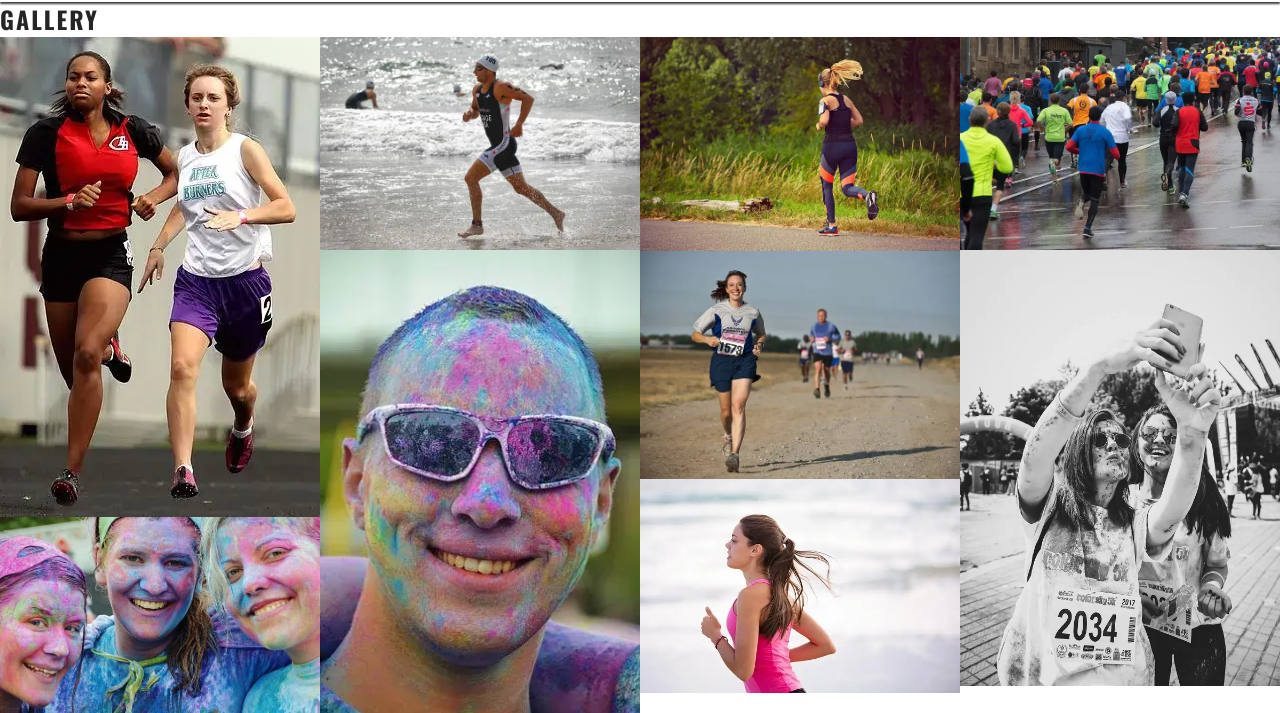
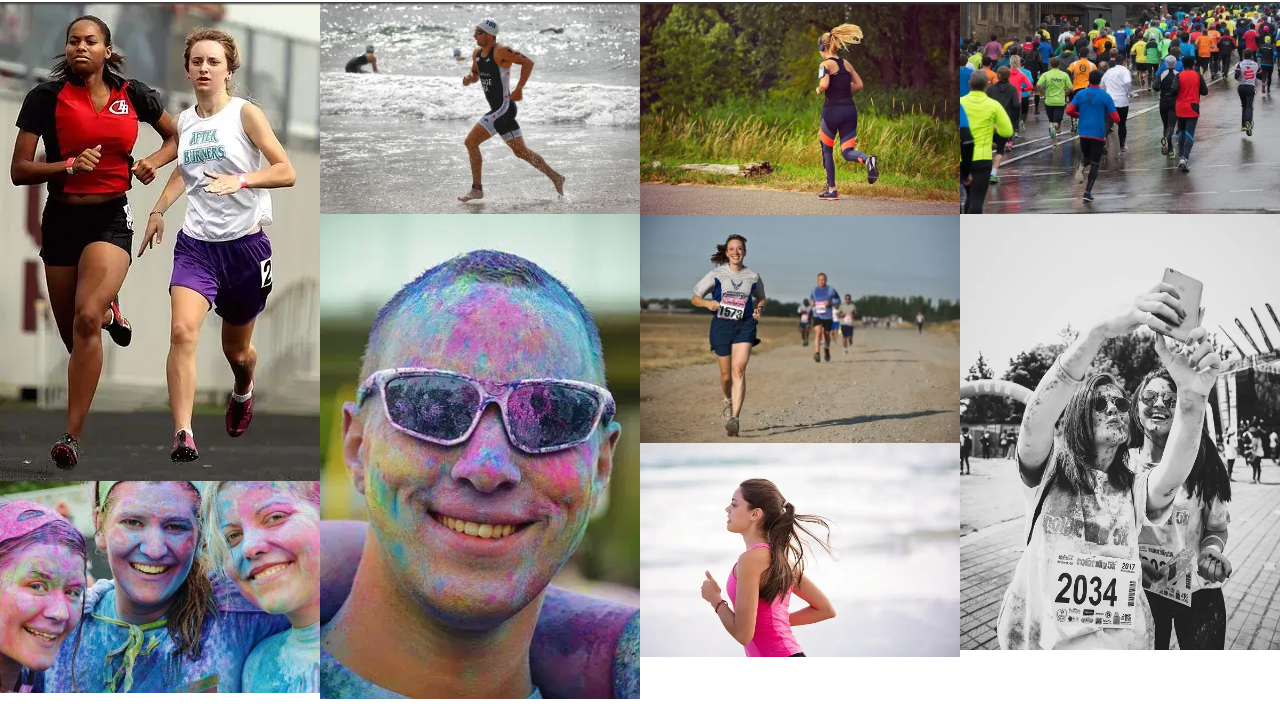
Before and after one commit to Gambit1583/love-running, a plain HTML site: page gallery.html in a window 1280 px wide. Shown: the part 78-791 px from the top of the page. Drawn offline with nearby package versions, Linux system fonts and the light colour scheme.

Commit message:
correction to gallery hidden heading

```diff
--- a/gallery.html
+++ b/gallery.html
@@ -43,7 +43,7 @@
     <!--Main content-->
     <main>
         <section id="gallery">
-            <h2 .hidden-heading>Gallery</h2>
+            <h2 class="hidden-heading">Gallery</h2>
             <div id="photos">
                 <img src="assets/images/athletes.webp" alt="Two athletes running together">
                 <img src="assets/images/girls.webp" alt="Three girls at charity paint running festival">
```
